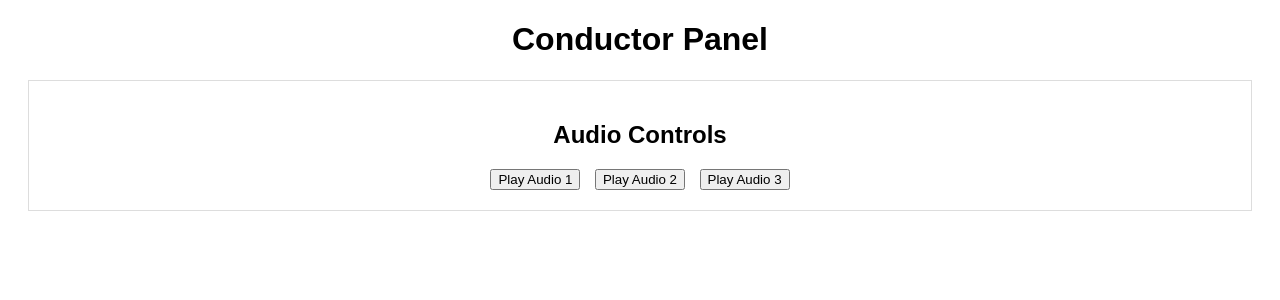
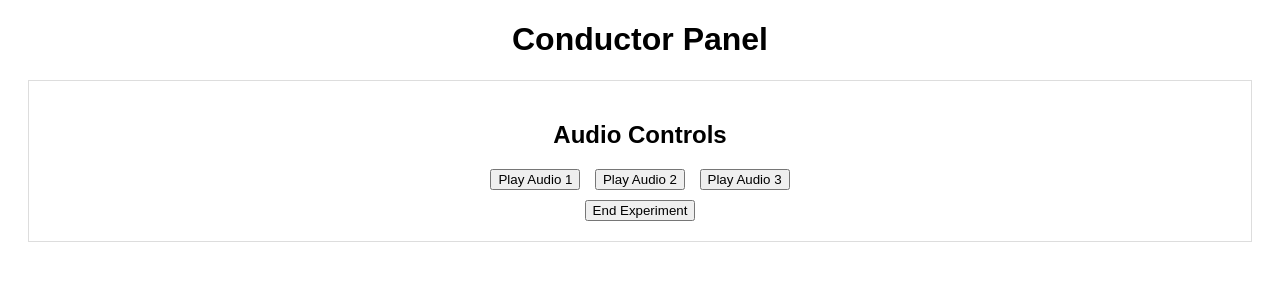
Before and after one commit to mohdhisham24/ThesisWebapp, a Flask app: page /conductor_panel in a window 1280 px wide. Shown: the top 300 px of the page. Run offline with Flask 3, Linux system fonts and the light colour scheme; some libraries are stand-ins or nearby versions.

Commit message:
audios added v3

```diff
--- a/app.py
+++ b/app.py
@@ -104,6 +104,13 @@ def handle_play_audio(data):
     log_interaction(current_participant, 'Audio', f'Play {audio_file}', current_temperature, start_time)
     emit('play_audio', {'audio_file': audio_file}, broadcast=True)
 
+@socketio.on('end_experiment')
+def handle_end_experiment():
+    global current_participant
+    if current_participant:
+        socketio.emit('experiment_ended', {'participant': current_participant})
+        current_participant = None
+
 def log_interaction(participant_name, interface, action, temp, start_time):
     if not participant_name:
         return
--- a/templates/conductor_panel.html
+++ b/templates/conductor_panel.html
@@ -8,7 +8,7 @@
         body { font-family: Arial, sans-serif; text-align: center; }
         .interface { margin: 20px; padding: 20px; border: 1px solid #ddd; }
         .button-container { margin-top: 10px; }
-        .audio-button { margin: 0 5px; }
+        .audio-button, .end-button { margin: 0 5px; }
     </style>
     <script src="https://cdnjs.cloudflare.com/ajax/libs/socket.io/4.0.1/socket.io.js"></script>
 </head>
@@ -17,10 +17,12 @@
     <div class="interface">
         <h2>Audio Controls</h2>
         <div class="button-container">
-            <!-- Audio file paths are specified here -->
-            <button class="audio-button" onclick="playAudio('17wSTKnob.mp3')">Play Audio 1</button>
-            <button class="audio-button" onclick="playAudio('23wIFTouch.mp3')">Play Audio 2</button>
-            <button class="audio-button" onclick="playAudio('29wSTTouch.mp3')">Play Audio 3</button>
+            <button class="audio-button" onclick="playAudio('audio1.mp3')">Play Audio 1</button>
+            <button class="audio-button" onclick="playAudio('audio2.mp3')">Play Audio 2</button>
+            <button class="audio-button" onclick="playAudio('audio3.mp3')">Play Audio 3</button>
+        </div>
+        <div class="button-container">
+            <button class="end-button" onclick="endExperiment()">End Experiment</button>
         </div>
     </div>
 
@@ -29,6 +31,10 @@
 
         function playAudio(audioFile) {
             socket.emit('play_audio', { audio_file: audioFile });
+        }
+
+        function endExperiment() {
+            socket.emit('end_experiment');
         }
 
         socket.on('experiment_started', function(data) {
```
